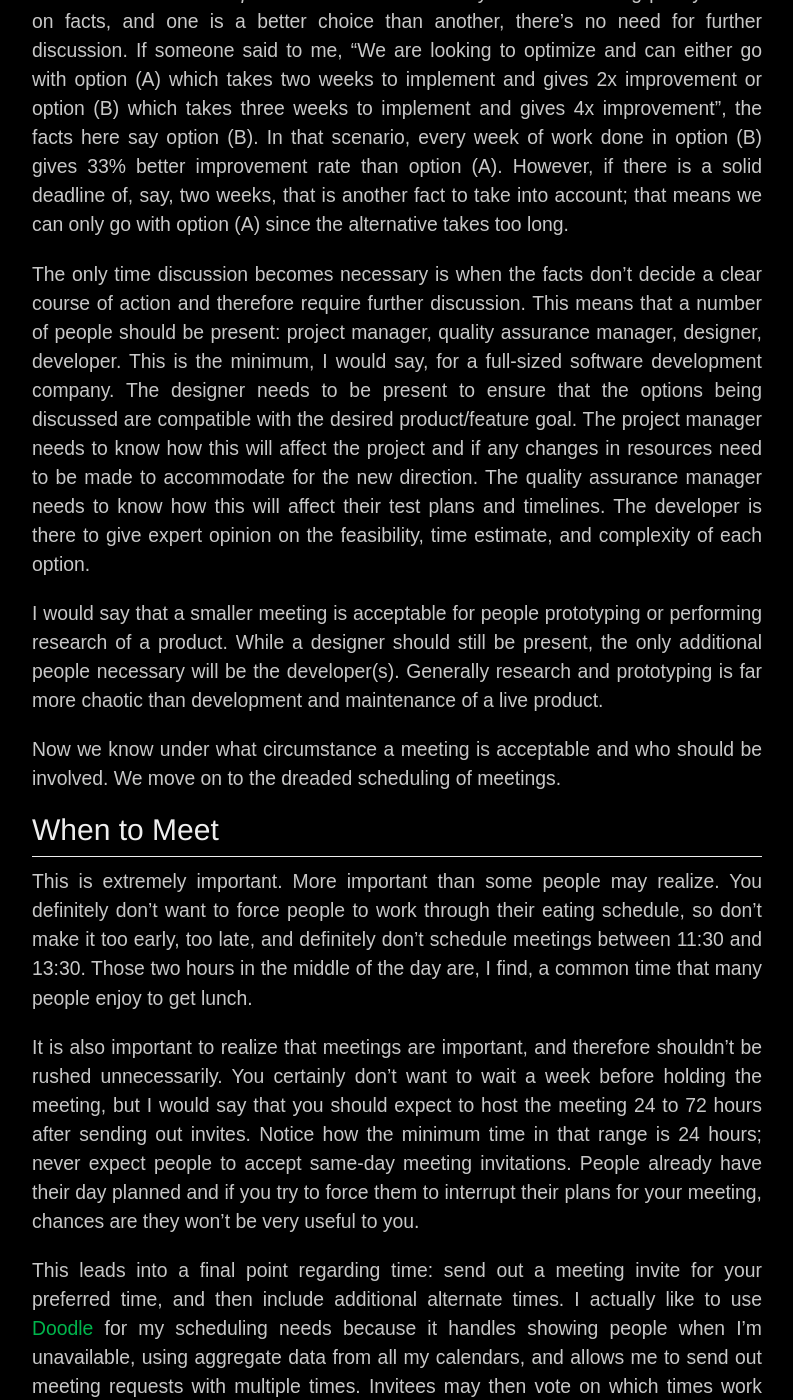
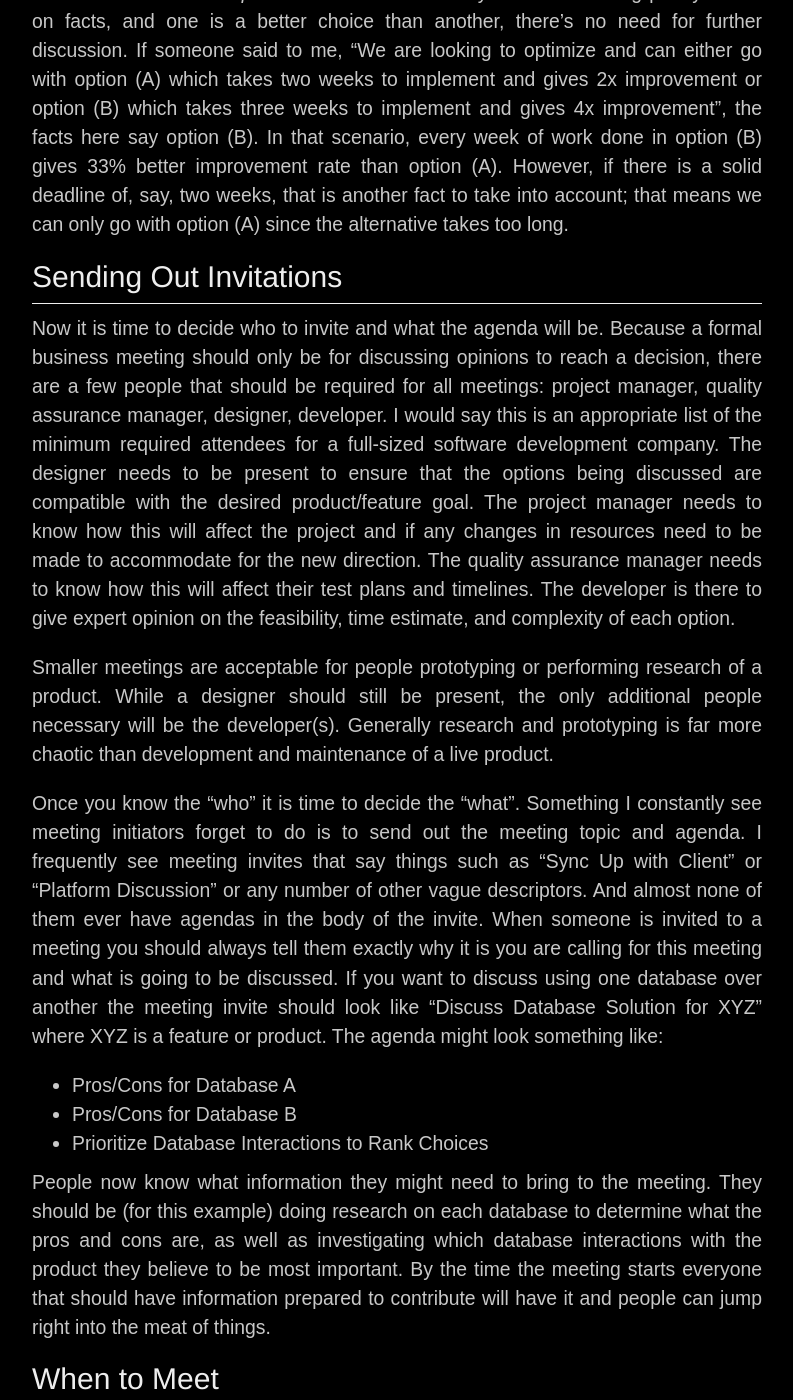
Before and after one commit to kolorahl/kolorahl.github.io, a Jekyll site: the page built from _posts/2014-06-03-how-to:-meetings.markdown, in a window 1280 px wide and 1400 px high, scrolled down 2206 px. Shown: the whole window, without its empty margins (148-941 px from the left). Built offline with Jekyll 4.4.1, drawn with Linux system fonts in a browser that asks for light colours; comment, search, counter and statistics services are not loaded; some of the changed text lies outside the part shown.

Commit message:
Add a section dedicated to meeting invitations

```diff
--- a/_posts/2014-06-03-how-to:-meetings.markdown
+++ b/_posts/2014-06-03-how-to:-meetings.markdown
@@ -69,9 +69,8 @@ much time doing so.
 ## When to Hold a Meeting
 
 This is something many people don't know. When is it appropriate to hold a
-meeting? Another important question that is coupled strongly with this: who
-would be necessary in the meeting? Meeting are great for the following
-situations:
+meeting? Lucky for you, I have a comprehensive list of all scenarios where it is
+appropriate to hold a meeting:
 
 - Discussing opinions to reach a decision.
 
@@ -94,10 +93,13 @@ work done in option (B) gives 33% better improvement rate than option
 fact to take into account; that means we can only go with option (A) since the
 alternative takes too long.
 
-The only time discussion becomes necessary is when the facts don't decide a
-clear course of action and therefore require further discussion. This means that
-a number of people should be present: project manager, quality assurance
-manager, designer, developer. This is the minimum, I would say, for a full-sized
+## Sending Out Invitations
+
+Now it is time to decide who to invite and what the agenda will be. Because a
+formal business meeting should only be for discussing opinions to reach a
+decision, there are a few people that should be required for all meetings:
+project manager, quality assurance manager, designer, developer. I would say
+this is an appropriate list of the minimum required attendees for a full-sized
 software development company. The designer needs to be present to ensure that
 the options being discussed are compatible with the desired product/feature
 goal. The project manager needs to know how this will affect the project and if
@@ -106,14 +108,32 @@ direction. The quality assurance manager needs to know how this will affect
 their test plans and timelines. The developer is there to give expert opinion on
 the feasibility, time estimate, and complexity of each option.
 
-I would say that a smaller meeting is acceptable for people prototyping or
-performing research of a product. While a designer should still be present, the
-only additional people necessary will be the developer(s). Generally research
-and prototyping is far more chaotic than development and maintenance of a live
-product.
+Smaller meetings are acceptable for people prototyping or performing research of
+a product. While a designer should still be present, the only additional people
+necessary will be the developer(s). Generally research and prototyping is far
+more chaotic than development and maintenance of a live product.
 
-Now we know under what circumstance a meeting is acceptable and who should be
-involved. We move on to the dreaded scheduling of meetings.
+Once you know the "who" it is time to decide the "what". Something I constantly
+see meeting initiators forget to do is to send out the meeting topic and
+agenda. I frequently see meeting invites that say things such as "Sync Up with
+Client" or "Platform Discussion" or any number of other vague descriptors. And
+almost none of them ever have agendas in the body of the invite. When someone is
+invited to a meeting you should always tell them exactly why it is you are
+calling for this meeting and what is going to be discussed. If you want to
+discuss using one database over another the meeting invite should look like
+"Discuss Database Solution for XYZ" where XYZ is a feature or product. The
+agenda might look something like:
+
+- Pros/Cons for Database A
+- Pros/Cons for Database B
+- Prioritize Database Interactions to Rank Choices
+
+People now know what information they might need to bring to the meeting. They
+should be (for this example) doing research on each database to determine what
+the pros and cons are, as well as investigating which database interactions with
+the product they believe to be most important. By the time the meeting starts
+everyone that should have information prepared to contribute will have it and
+people can jump right into the meat of things.
 
 ## When to Meet
 
```
